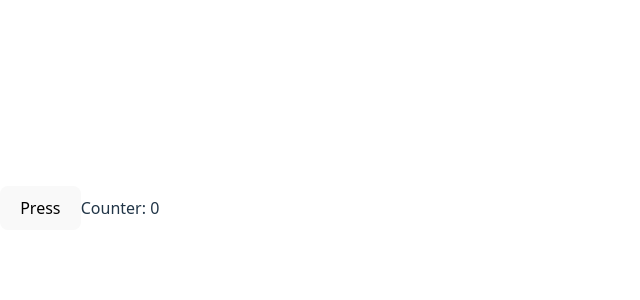
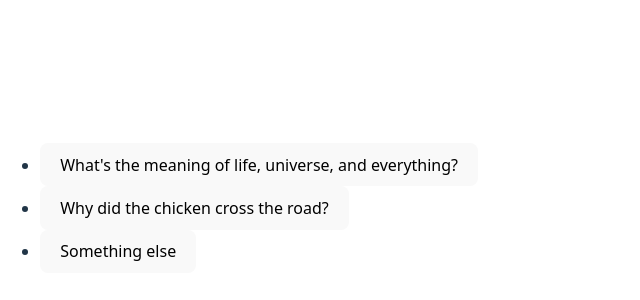
Before and after one commit to vkolencik/react-dojo, a React (Vite) app: page / in a window 1280 px wide. Shown: the part 192-492 px from the top of the page, without its empty margins (0-640 px from the left). Built offline with nearby package versions, Linux system fonts and the light colour scheme.

Commit message:
Day 2: useCallback

```diff
--- a/src/App.tsx
+++ b/src/App.tsx
@@ -1,15 +1,12 @@
-import { useId, useState } from "react";
+import { Accordeon } from "./Day2 - controlled component + useCallback/Accordeon";
 
 const App = () => {
-  const counterId = useId();
-  const [counter, setCounter] = useState(0);
-
-  const handleClick = () => { setCounter(c => c + 1); }
-
-  return (<div>
-    <button onClick={ handleClick}>Press</button>
-    <label htmlFor={counterId}>Counter:</label>&nbsp;<output id={counterId} data-testid='counter'>{counter}</output>
-  </div>);
+  const qAs = [
+    { id: '1', q: 'What\'s the meaning of life, universe, and everything?', a: '42' },
+    { id: '2', q: 'Why did the chicken cross the road?', a: 'To improve its metrics' },
+    { id: '3', q: 'Something else', a: 'Answer' }
+  ]
+  return <Accordeon qAs={qAs}/>
 }
 
 export default App;
--- /dev/null
+++ b/src/Day2 - controlled component + useCallback/Accordeon.tsx
@@ -0,0 +1,42 @@
+import { useCallback, useRef, useState, type ReactNode } from "react"
+
+export interface QA {
+  id: string,
+  q: string,
+  a: string
+}
+
+export function Accordeon(props: {qAs: QA[]}): ReactNode {
+    const [openId, setOpenId] = useState<string | null>(null)
+
+    const toggle = useCallback((id: string) => { setOpenId(id) }, [])
+    //const toggle = (id: string) => { setOpenId(id) }
+
+    return (<ul>
+        { props.qAs.map((qa) => (<Row key={qa.id} qa={qa} open={openId === qa.id} onToggle={toggle}/>)) }
+    </ul>)
+}
+
+ interface RowProps {
+  qa: QA
+  open: boolean;
+  onToggle: (id: string) => void;
+}
+
+const Row = ({ qa, open, onToggle }: RowProps) => {
+  useRenderCount(qa.id);             // tiny hook below
+  return (
+    <li>
+      <button aria-expanded={open} onClick={() => onToggle(qa.id)}>
+        {qa.q}
+      </button>
+      {open && <section>{qa.a}</section>}
+    </li>
+  );
+};
+
+function useRenderCount(label: string) {
+  const ref = useRef(0);
+  // eslint-disable-next-line no-console
+  console.log(`${label} render #${++ref.current}`);
+}
```
Also changed, not shown: src/Day1 - Warmup/Counter.tsx (added, +14 -0 lines).
